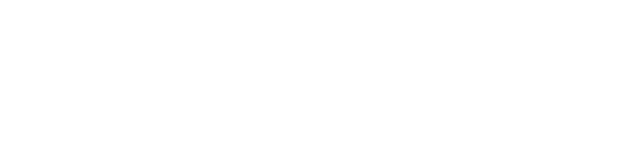
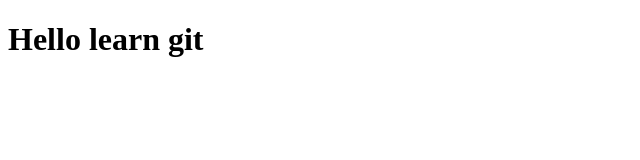
Before and after one commit to RandimaD25/learn-git, a plain HTML site: page index.html in a window 1280 px wide. Shown: the whole page, without its empty margins (0-640 px from the left). Drawn offline with Linux system fonts and the light colour scheme.

Commit message:
added main h1

```diff
--- a/index.html
+++ b/index.html
@@ -7,6 +7,6 @@
     <title>Project</title>
 </head>
 <body>
-
+    <h1>Hello learn git</h1>
 </body>
 </html>
```
